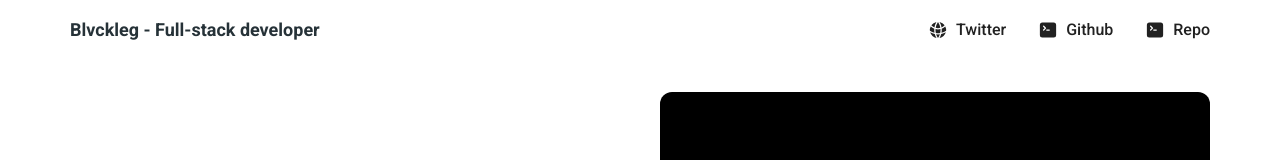
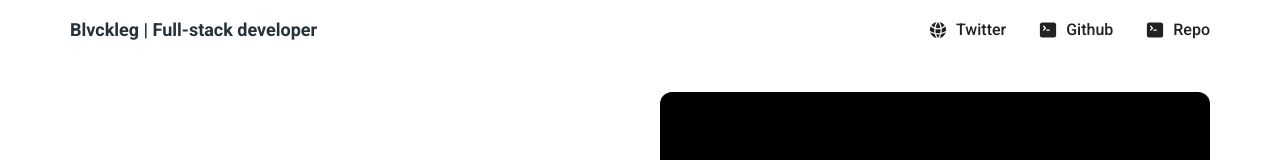
Before and after one commit to sanriodev/blvckleg.dev, a Next.js app: page /portfolio/ in a window 1280 px wide. Shown: the top 160 px of the page. Built offline with nearby package versions, Linux system fonts and the light colour scheme.

Commit message:
style: typo

```diff
--- a/src/components/navbar.tsx
+++ b/src/components/navbar.tsx
@@ -69,7 +69,7 @@ export function Navbar() {
     <MTNavbar shadow={false} fullWidth className="border-0 sticky top-0 z-50"  placeholder={undefined} onPointerEnterCapture={undefined} onPointerLeaveCapture={undefined}>
       <div className="container mx-auto flex items-center justify-between">
         <Typography color="blue-gray" className="text-lg font-bold"  placeholder={undefined} onPointerEnterCapture={undefined} onPointerLeaveCapture={undefined}>
-          Blvckleg - Full-stack developer
+          Blvckleg | Full-stack developer
         </Typography>
         <ul className="ml-10 hidden items-center gap-8 lg:flex">
           {NAV_MENU.map(({ name, icon: Icon, href }) => (
```
